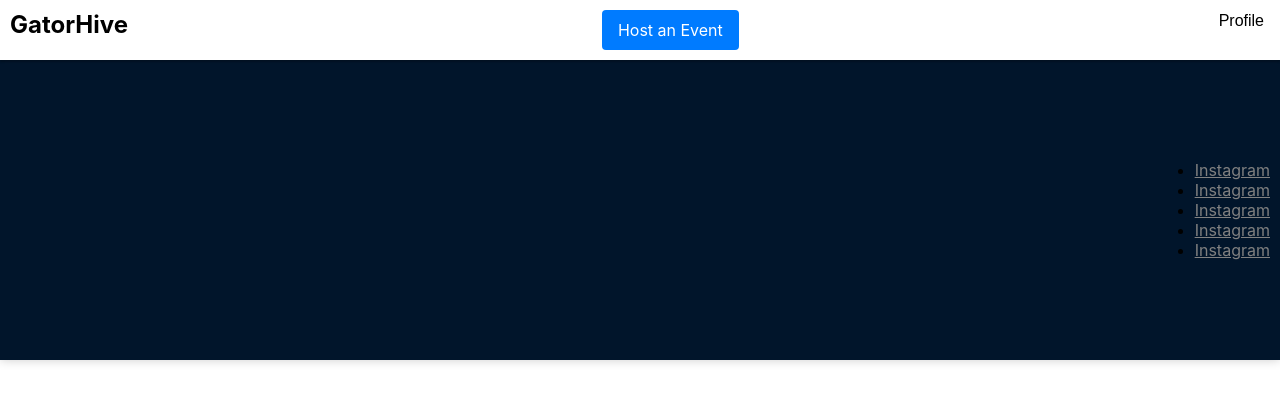
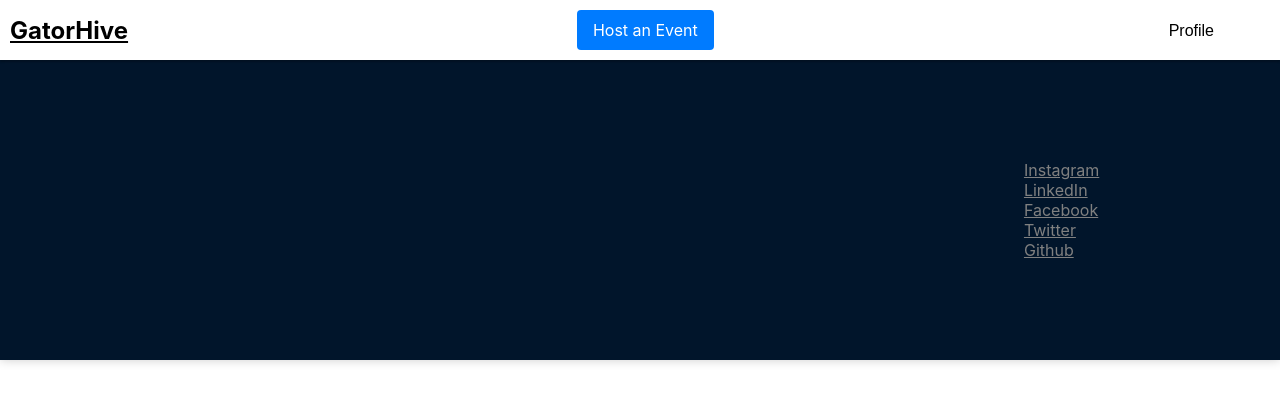
Before and after one commit to shanmukhchowdary147/GatorHive-26, a React (Create React App) app in the folder client/: page /account in a window 1280 px wide. Shown: the top 402 px of the page. Built offline with nearby package versions, Linux system fonts and the light colour scheme.

Commit message:
update-shunn

```diff
--- a/client/src/components/Footer/Footer.css
+++ b/client/src/components/Footer/Footer.css
@@ -1,7 +1,7 @@
 .footer {
   height: 300px;
   display: flex;
-  justify-content: space-between;
+  justify-content: center;
   align-items: center;
   background-color: #01152b;
   box-shadow: 0 0 10px rgba(0, 0, 0, 0.2);
--- a/client/src/components/Footer/Footer.js
+++ b/client/src/components/Footer/Footer.js
@@ -7,28 +7,21 @@ function Footer() {
       <div className="empty-part"></div>
       <div className="empty-part"></div>
       <div className="social-links">
-        <ul>
-          <li>
-            {' '}
-            <a href="https://www.instagram.com/">Instagram</a>
-          </li>
-          <li>
-            {' '}
-            <a href="https://www.instagram.com/">Instagram</a>
-          </li>
-          <li>
-            {' '}
-            <a href="https://www.instagram.com/">Instagram</a>
-          </li>
-          <li>
-            {' '}
-            <a href="https://www.instagram.com/">Instagram</a>
-          </li>
-          <li>
-            {' '}
-            <a href="https://www.instagram.com/">Instagram</a>
-          </li>
-        </ul>
+        <div>
+          <a href="https://www.instagram.com/">Instagram</a>
+        </div>
+        <div>
+          <a href="https://www.instagram.com/">LinkedIn</a>
+        </div>
+        <div>
+          <a href="https://www.instagram.com/">Facebook</a>
+        </div>
+        <div>
+          <a href="https://www.instagram.com/">Twitter</a>
+        </div>
+        <div>
+          <a href="https://www.instagram.com/">Github</a>
+        </div>
       </div>
     </div>
   );
--- a/client/src/components/Header/Header.css
+++ b/client/src/components/Header/Header.css
@@ -5,6 +5,7 @@
   z-index: 1000;
   display: flex;
   justify-content: space-between;
+  align-items: center;
   padding: 10px;
   box-shadow: 0px 2px 2px rgba(0, 0, 0, 0.25);
 }
@@ -12,6 +13,10 @@
 .logo {
   font-size: 24px;
   font-weight: bold;
+}
+
+.logo a {
+  color: black;
 }
 
 .host-event {
@@ -22,27 +27,18 @@
   text-decoration: none;
 }
 
-.profile-dropdown {
-  position: relative;
-}
-
 .profile-btn {
   background-color: transparent;
   border: none;
   font-size: 16px;
   cursor: pointer;
+  margin-right: 50px;
 }
 
-.dropdown-content {
-  display: none;
-  position: absolute;
-  top: 40px;
-  right: 0;
-  z-index: 1000;
-  background-color: #ffffff;
-  box-shadow: 0px 2px 2px rgba(0, 0, 0, 0.25);
+.profile-dropdown {
+  position: relative;
+  display: inline-block;
 }
-
 .dropdown-content a {
   display: block;
   padding: 10px;
@@ -54,6 +50,15 @@
   background-color: #f5f5f5;
 }
 
-.profile-dropdown:hover .dropdown-content {
+.dropdown-content {
+  background-color: #ffffff;
+  display: none;
+  position: absolute;
+  z-index: 1;
+  right: 10px;
+}
+
+.profile-dropdown:hover .dropdown-content,
+.dropdown-content:hover {
   display: block;
 }
--- a/client/src/components/Header/Header.js
+++ b/client/src/components/Header/Header.js
@@ -10,7 +10,9 @@ function Header() {
 
   return (
     <nav className="sticky-header">
-      <div className="logo">GatorHive</div>
+      <div className="logo">
+        <a href="/">GatorHive</a>
+      </div>
       <a href="hostevent" className="host-event">
         Host an Event
       </a>
@@ -18,10 +20,10 @@ function Header() {
         <button className="profile-btn">Profile</button>
         {showDropdown && (
           <div className="dropdown-content">
-            <a href="account/profile">My Profile</a>
-            <a href="account/events-registered">Events Registered</a>
-            <a href="account/events-hosted">Events Hosted</a>
-            <a href="account/my-calendar">My Calendar</a>
+            <a href="/account/profile">My Profile</a>
+            <a href="/account/events-registered">Events Registered</a>
+            <a href="/account/events-hosted">Events Hosted</a>
+            <a href="/account/my-calendar">My Calendar</a>
           </div>
         )}
       </div>
--- a/client/src/pages/home/home.css
+++ b/client/src/pages/home/home.css
@@ -39,8 +39,8 @@
 .search-form button {
   background-color: black;
   color: #fff;
-  border: none;
-  border-radius: 0px 15px 15px 0px;
+  border: 2px solid black;
+  border-radius: 1px 15px 15px 1px;
   padding: 10px;
   font-size: 16px;
 }
```
